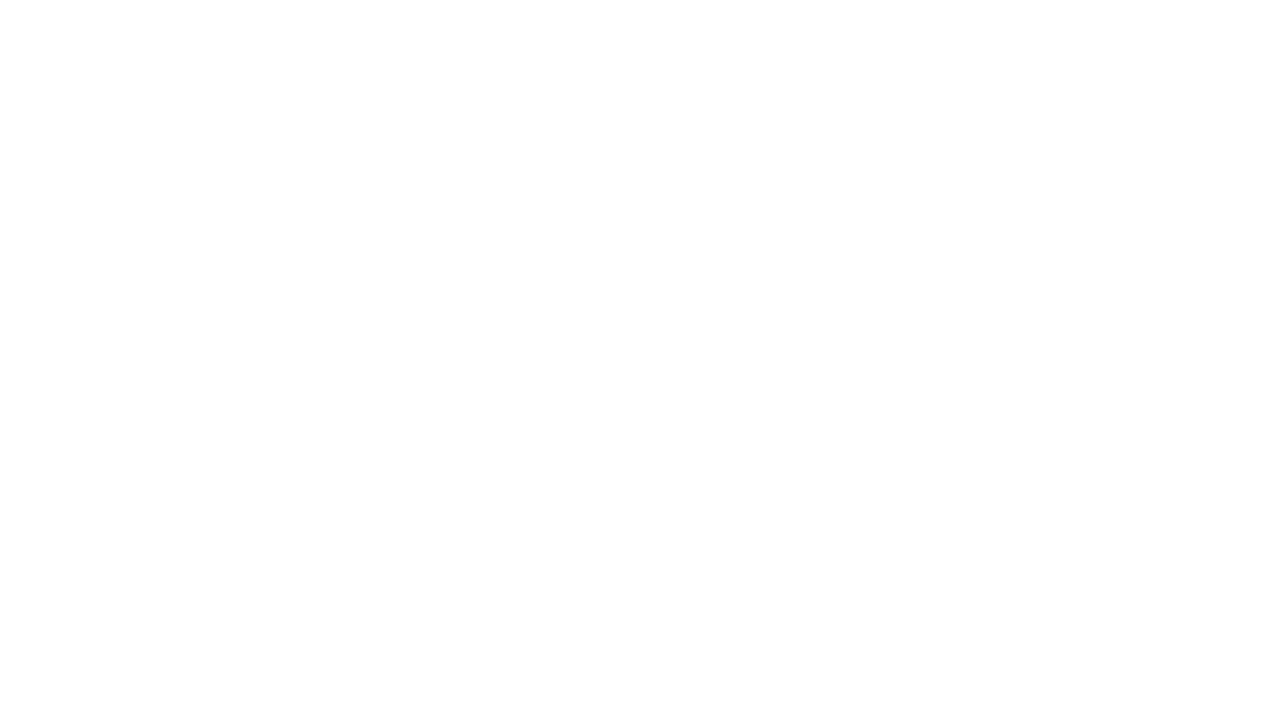
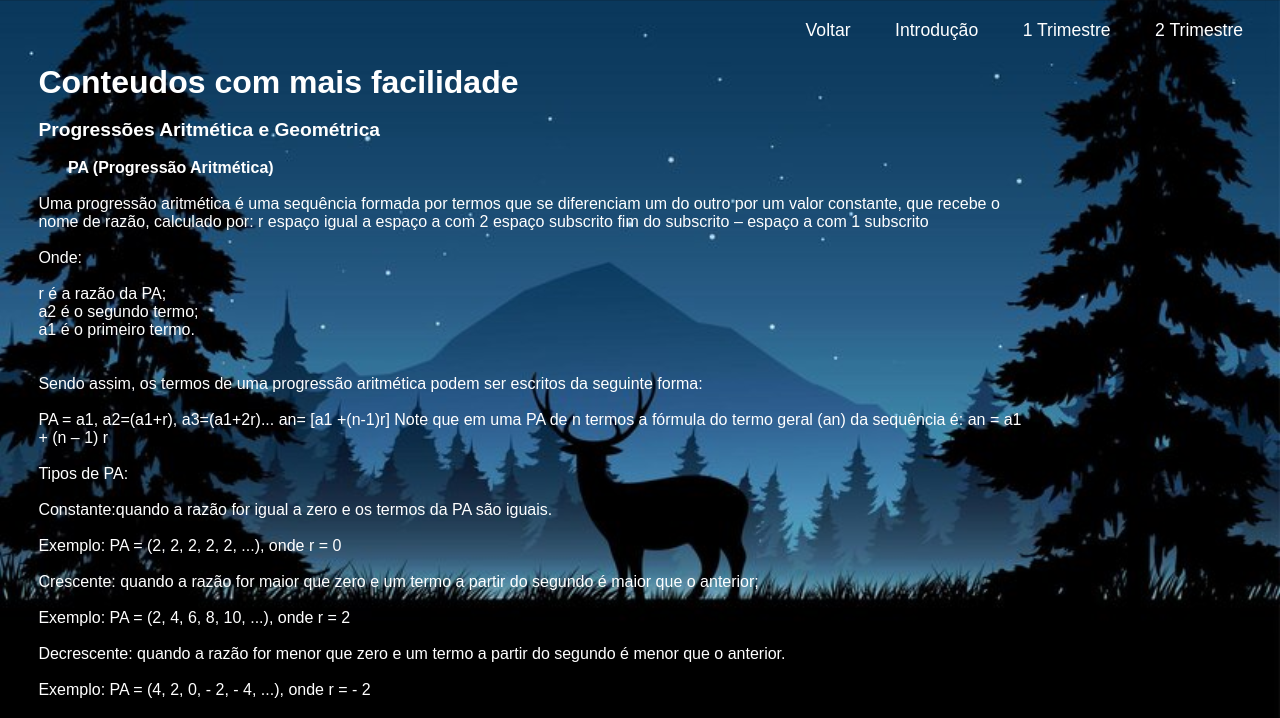
Before and after one commit to NerlingG/Portfolio2, a plain HTML site: page 1trim.html in a window 1280 px wide. Shown: the top 718 px of the page. Drawn offline with Linux system fonts and the light colour scheme.

Commit message:
Update 1trim.html

```diff
--- a/1trim.html
+++ b/1trim.html
@@ -5,12 +5,12 @@
     <meta charset="UTF-8">
     <meta http-equiv="X-UA-Compatible" content="IE=edge">
     <meta name="viewport" content="width=device-width, initial-scale=1.0">
-    <title>Email Login | Eduardo Brondani</title>
+    <title>Port | Eduardo Brondani</title>
     <link rel="stylesheet" href="estilo.css">
 
 </head>
 
-<body class="body1" background="img/background.jpg">
+<body class="body1" background="background.jpg">
 
     <div class="word"></div>
 
```
